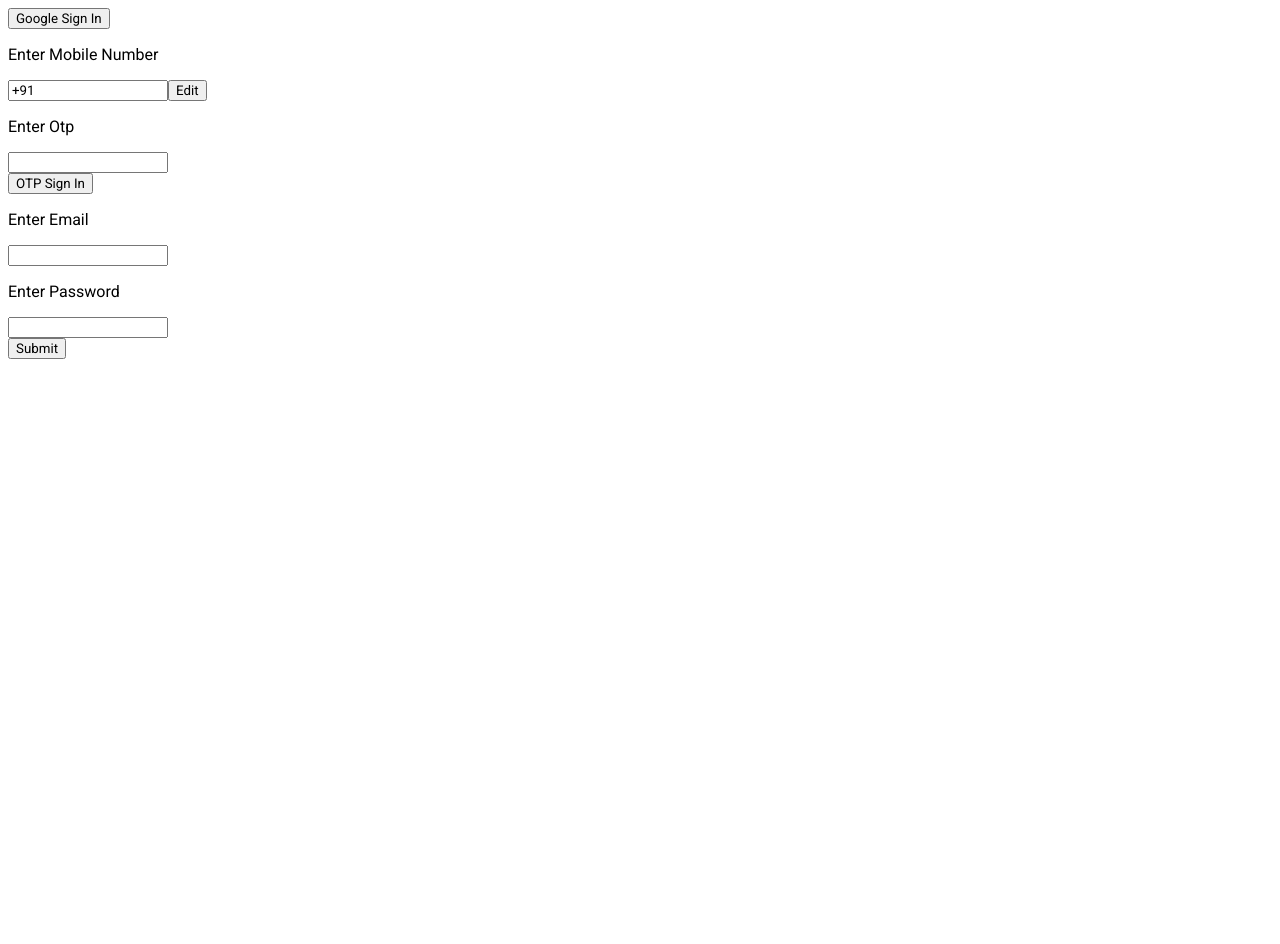
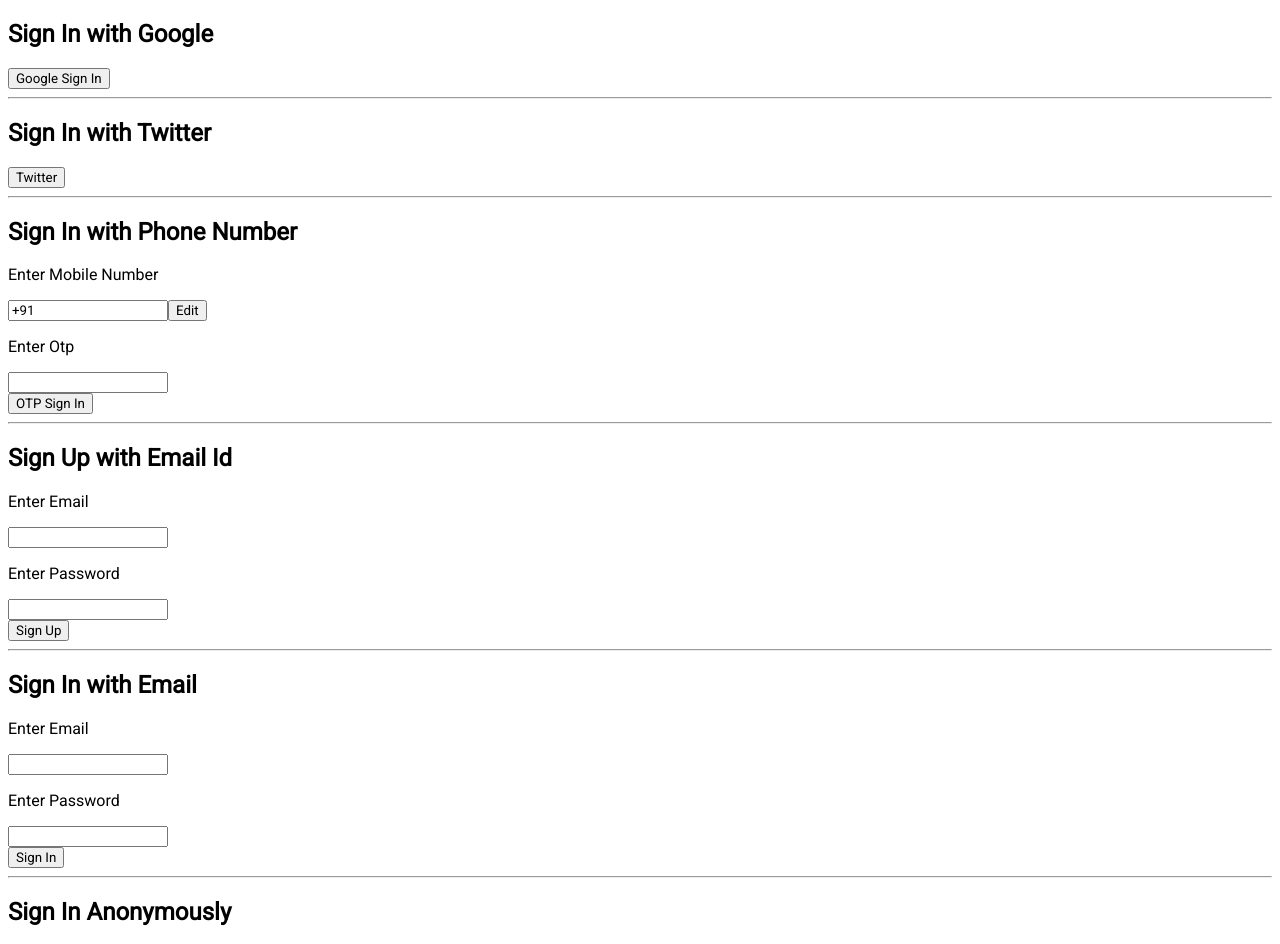
Before and after one commit to harshkalmegh/JSON-React, a React (Vite) app: page /signin in a window 1280 px wide. Shown: the top 944 px of the page. Before the commit the page ends 800 px from the top, so only its background shows below. Built offline with nearby package versions, Linux system fonts and the light colour scheme.

Commit message:
created method to login with twitter

```diff
--- a/src/Features/SignIn.tsx
+++ b/src/Features/SignIn.tsx
@@ -7,7 +7,11 @@ import {
   TwitterAuthProvider,
   getAuth,
   signInWithPhoneNumber,
+  createUserWithEmailAndPassword,
+  signInWithEmailAndPassword,
+  signInAnonymously,
 } from "firebase/auth";
+
 import { useEffect, useState } from "react";
 import { useNavigate } from "react-router";
 import { authentication } from "../Firebase/Firebase";
@@ -18,21 +22,10 @@ function SignIn() {
   const [phoneNumber, setPhoneNumber] = useState(countryCode);
   const [otp, setOtp] = useState("");
   const [check, setCheck] = useState(true);
-  // const [recaptcha, setRecaptcha] = useState(true);
   const [email, setEmail] = useState("");
   const [password, setPassword] = useState("");
-
-  // useEffect(() => {
-  //   const verifier = new firebase.auth.RecaptchaVerifier(element.current, {
-  //     size: "invisible",
-  //   });
-  //   if (!recaptcha) {
-  //     verifier.verify().then(() => setRecaptcha(verifier));
-  //   }
-  //   return () => {
-  //     verifier.clear();
-  //   };
-  // });
+  const [signInEmail, setSignInEmail] = useState("");
+  const [signInPassword, setSignInPassword] = useState("");
 
   const signInWithGoogle = () => {
     const provider = new GoogleAuthProvider();
@@ -75,10 +68,8 @@ function SignIn() {
         .catch((error) => {
           // Error; SMS not sent
           // ...
-          //   if (typeof appVerifier != "undefined") {
-          // appVerifier.reset();
+          //
           appVerifier.clear();
-          //   }
           console.log(error);
         });
     }
@@ -109,21 +100,6 @@ function SignIn() {
     }
   };
 
-  //   const signInWithtwitter = () => {
-  //     const provider = new TwitterAuthProvider();
-  //     const auth = getAuth();
-  //     signInWithPopup(auth, provider)
-  //       .then((result) => {
-  //         const credential: any =
-  //           TwitterAuthProvider.credentialFromResult(result);
-  //         console.log(result, credential);
-  //       })
-  //       .catch((error) => {
-  //         const credential = TwitterAuthProvider.credentialFromError(error);
-  //         console.log(credential, error);
-  //       });
-  //   };
-
   const _handleResetCaptcha = () => {
     setCheck(true);
     window.recaptchaVerifier.destroyed = true;
@@ -138,11 +114,92 @@ function SignIn() {
     //generateRecaptcha();
   };
 
+  const signUpWithEmailPassword = () => {
+    createUserWithEmailAndPassword(authentication, email, password)
+      .then((userCredential) => {
+        // Signed in
+        const user = userCredential.user;
+        setEmail("");
+        setPassword("");
+      })
+      .catch((error) => {
+        const errorCode = error.code;
+        const errorMessage = error.message;
+        console.log(errorCode, errorMessage);
+        setEmail("");
+        setPassword("");
+        // ..
+      });
+  };
+
+  const signInWithEmailPassword = () => {
+    signInWithEmailAndPassword(authentication, signInEmail, signInPassword)
+      .then((userCredential) => {
+        // Signed in
+        const user = userCredential.user;
+        if (user) {
+          navigate("/");
+        }
+        localStorage.setItem("firebase", JSON.stringify(user));
+        // ...
+      })
+      .catch((error) => {
+        const errorCode = error.code;
+        const errorMessage = error.message;
+        console.log(errorCode, errorMessage);
+      });
+  };
+
+  const signinanonymously = () => {
+    signInAnonymously(authentication)
+      .then((user: any) => {
+        if (user) {
+          navigate("/");
+        }
+        localStorage.setItem("firebase", JSON.stringify(user));
+      })
+      .catch((error) => {
+        const errorCode = error.code;
+        const errorMessage = error.message;
+        console.log(errorCode, errorMessage);
+      });
+  };
+
+  const provider = new TwitterAuthProvider();
+
+  const signInWithtwitter = () => {
+    signInWithPopup(authentication, provider)
+      .then((result) => {
+        const credential: any =
+          TwitterAuthProvider.credentialFromResult(result);
+        const token = credential.accessToken;
+        const secret = credential.secret;
+        const user = result.user;
+        console.log(token, secret, user);
+      })
+      .catch((error) => {
+        const errorCode = error.code;
+        const errorMessage = error.message;
+        const email = error.email;
+        const credential = TwitterAuthProvider.credentialFromError(error);
+        console.log(errorCode, errorMessage, email, credential);
+      });
+  };
+
   return (
     <div>
+      <h2>Sign In with Google</h2>
       <button onClick={signInWithGoogle}>Google Sign In</button>
-      {/* <button onClick={signInWithtwitter}>Twitter</button> */}
+      <hr />
+
       <div>
+        <h2>Sign In with Twitter</h2>
+        <button onClick={signInWithtwitter}>Twitter</button>
+      </div>
+
+      <hr />
+      <div>
+        <h2>Sign In with Phone Number</h2>
         <p>Enter Mobile Number</p>
         {check ? (
           <input
@@ -177,10 +234,12 @@ function SignIn() {
         </button>
       )}
       <div>
+        <hr />
         <div>
+          <h2>Sign Up with Email Id</h2>
           <p>Enter Email</p>
           <input
-            type="text"
+            type="email"
             value={email}
             onChange={(e: any) => {
               setEmail(e.target.value);
@@ -188,14 +247,42 @@ function SignIn() {
           />
           <p>Enter Password</p>
           <input
-            type="text"
-            value={email}
+            type="password"
+            value={password}
             onChange={(e: any) => {
               setPassword(e.target.value);
             }}
           />
         </div>
-        <button>Submit</button>
+        <button onClick={signUpWithEmailPassword}>Sign Up</button>
+      </div>
+      <hr />
+      <div>
+        <div>
+          <h2>Sign In with Email</h2>
+          <p>Enter Email</p>
+          <input
+            type="email"
+            value={signInEmail}
+            onChange={(e: any) => {
+              setSignInEmail(e.target.value);
+            }}
+          />
+          <p>Enter Password</p>
+          <input
+            type="password"
+            value={signInPassword}
+            onChange={(e: any) => {
+              setSignInPassword(e.target.value);
+            }}
+          />
+        </div>
+        <button onClick={signInWithEmailPassword}>Sign In</button>
+      </div>
+      <hr />
+      <div>
+        <h2>Sign In Anonymously</h2>
+        <button onClick={signinanonymously}>Sign In Anonymously</button>
       </div>
     </div>
   );
```
